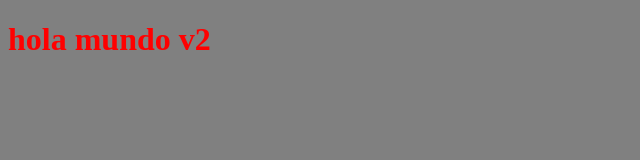
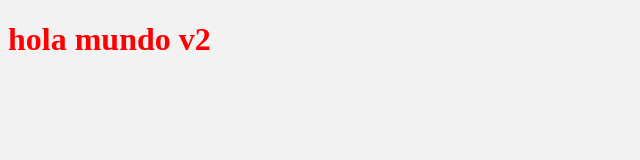
Before and after one commit to eduardo202020/proyecto-2, a plain HTML site: page index.html in a window 1280 px wide. Shown: the whole page, without its empty margins (0-640 px from the left). Drawn offline with Linux system fonts and the light colour scheme.

Commit message:
mi primer commit

```diff
--- a/index.css
+++ b/index.css
@@ -1,5 +1,6 @@
 body{
-    background-color: gray;
+    background-color: #f2f2f2;
+
 }
 
 h1{
```
